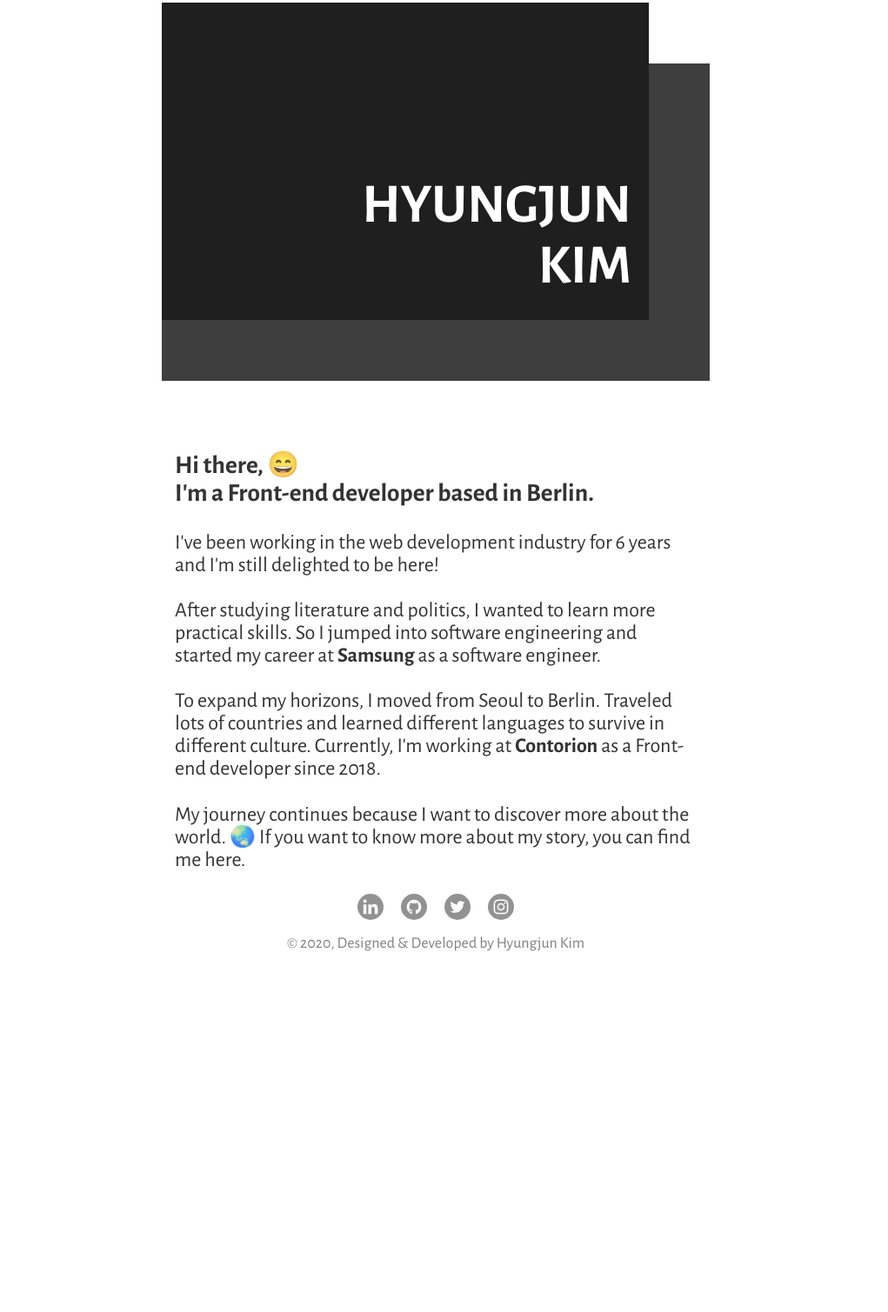
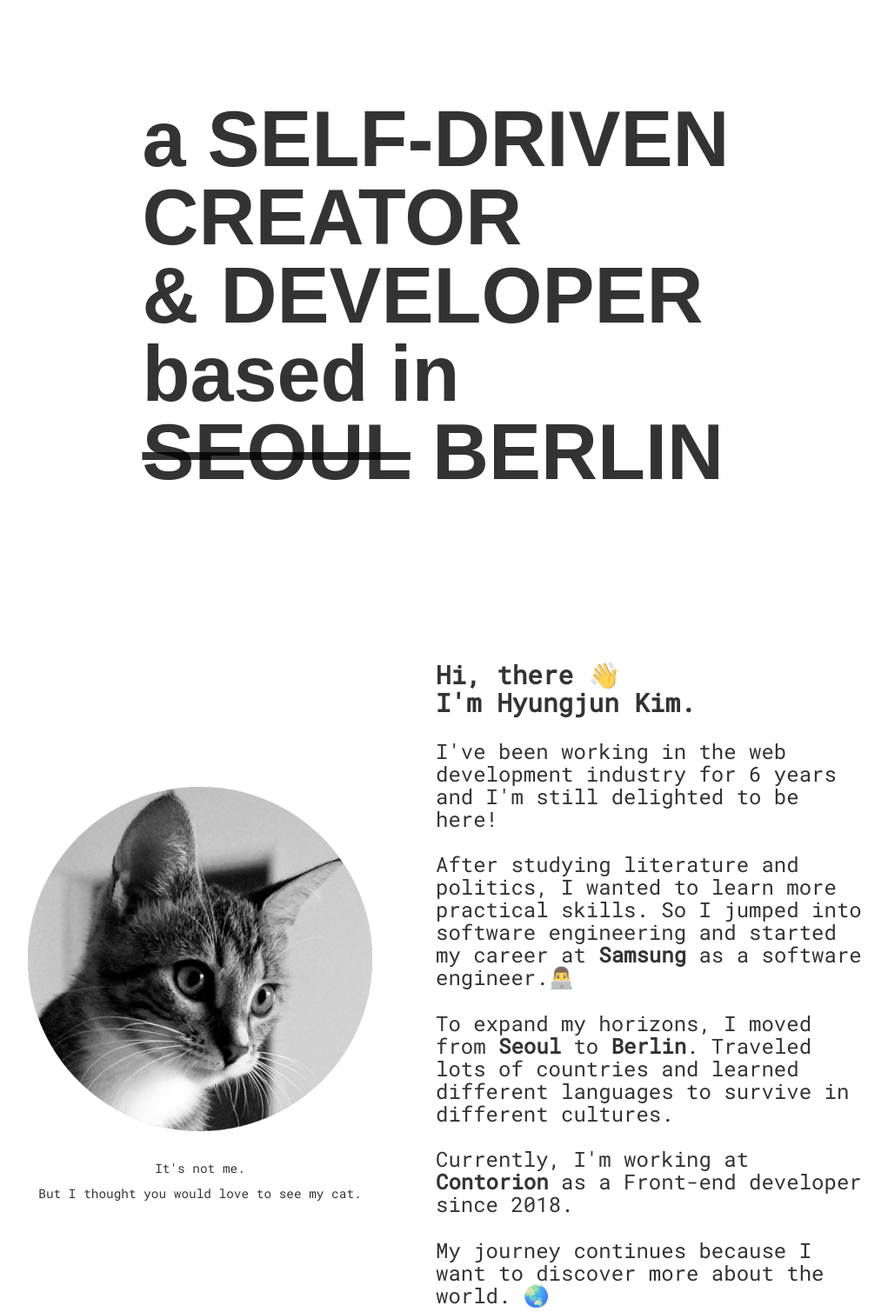
Before and after one commit to rilakkim/rilakkim.github.io, a Gatsby site: page / in a window 1280 px wide. Shown: the part 60-1569 px from the top of the page at 87% size, without its empty margins (139-1160 px from the left). Before the commit the page ends 1170 px from the top, so only its background shows below. Built offline with nearby package versions, Linux system fonts and the light colour scheme; Gatsby itself is replaced by a stand-in of ours; a web font is replaced by a local one.

Commit message:
Update with new design

```diff
--- a/gatsby-config.js
+++ b/gatsby-config.js
@@ -41,7 +41,7 @@ module.exports = {
       resolve: 'gatsby-plugin-web-font-loader',
       options: {
         google: {
-          families: ['Alegreya Sans:400,700,800', 'Damascus']
+          families: ['Eczar:400,800', 'Roboto Mono:400']
         }
       }
     }
--- a/src/components/layout.js
+++ b/src/components/layout.js
@@ -1,21 +1,23 @@
 import React from "react"
 import PropTypes from "prop-types"
 import styled from "styled-components"
+import SnsLinks from "../components/snsLinks";
 
 import "./layout.css"
 
 const LayoutContainer = styled.div`
   margin: 0 auto;
-  max-width: 960px;
+  max-width: 1044px;
 `;
 
-const Main = styled.main`
-  font-family: 'Alegreya Sans'
+const StyledMain = styled.main`
+  font-family: Roboto Mono, sans-serif;
+  height: 100%;
 `;
 
 const StyledFooter = styled.footer`
   padding: 12px;
-  font-family: 'Alegreya Sans';
+  font-family: Rubik, sans-serif;
   text-align: center;
   color: grey;
 `;
@@ -24,7 +26,8 @@ const Layout = ({ children }) => {
   return (
     <>
       <LayoutContainer>
-        <Main>{children}</Main>
+        <StyledMain>{children}</StyledMain>
+        <SnsLinks></SnsLinks>
         <StyledFooter>
           © {new Date().getFullYear()}, Designed & Developed by Hyungjun Kim
         </StyledFooter>
--- a/src/pages/index.js
+++ b/src/pages/index.js
@@ -2,18 +2,51 @@ import React from "react";
 import styled from "styled-components";
 import Layout from "../components/layout";
 import SEO from "../components/seo";
-import SnsLinks from "../components/snsLinks";
-import Colors from "../constants/colors";
+import PicoImage from "../images/pico.png"
 
 const StyledSection = styled.section`
   display: flex;
-  height: 70vh;
+  min-height: 100vh;
 `;
 
+const StyledTitleContainer = styled.div`
+  font-size: 2.5rem;
+  font-family: Rubik, sans-serif;
+  font-weight: 800;
+  line-height: 1em;
+  margin: auto;
+
+  @media only screen and (min-width: 30rem) {
+    font-size: 5rem;
+  }
+`
+
+const StyledPhotoTextWrapper = styled.div`
+  flex: 1;
+  display: flex;
+  flex-direction: column;
+  justify-items: center;
+
+  @media only screen and (min-width: 768px) {
+    flex-direction: row;
+  }
+`
+
+const StyledProfilePhotoContainer = styled.div`
+  display: flex;
+  flex-direction: column;
+  align-items: center;
+  flex: 1;
+  margin: auto 0;
+`
+
 const StyledTextContainer = styled.div`
-  width: 640px;
+  flex: 1;
+  max-width: 25em;
   padding: 20px;
   margin: auto;
+  text-align: left;
+  font-family: Roboto Mono, sans-serif;
   font-size: 24px;
 `
 
@@ -22,63 +55,35 @@ const IndexPage = () => {
     <Layout>
       <SEO title="Hyungjun Kim" />
       <StyledSection id="intro">
-        <div
-          style={{
-            display: "flex",
-            alignSelf: "center",
-            justifyContent: `center`,
-            width: `100%`,
-          }}
-        >
-          <div
-            style={{
-              display: `flex`,
-              justifyContent: `flex-end`,
-              alignItems: `flex-end`,
-              width: `560px`,
-              height: `365px`,
-              padding: "0 20px",
-              backgroundColor: Colors.black,
-              color: Colors.white,
-              zIndex: 2,
-            }}
-          >
-            <h1
-              style={{
-                fontSize: `64px`,
-                fontWeight: `600`,
-                textAlign: `right`,
-              }}
-            >
-              HYUNGJUN
-              <br />
-              KIM
-            </h1>
-          </div>
-          <div
-            style={{
-              width: `630px`,
-              height: `365px`,
-              marginLeft: `-560px`,
-              marginTop: `70px`,
-              top: `50px`,
-              left: `0`,
-              backgroundColor: Colors.shadow,
-              zIndex: 1,
-            }}
-          ></div>
-        </div>
+        <StyledTitleContainer>
+          <div>a SELF-DRIVEN</div>
+          <div>CREATOR</div>
+          <div>& DEVELOPER</div>
+          <div>based in </div>
+          <div><strike>SEOUL</strike> BERLIN</div>
+        </StyledTitleContainer>
       </StyledSection>
 
       <StyledSection id="about">
-        <StyledTextContainer>
-          <h2>Hi there, <span role="img" aria-label="smile">😄</span> <br/>I'm a Front-end developer based in Berlin.</h2>
-          <p>I've been working in the web development industry for 6 years and I'm still delighted to be here!</p>
-          <p>After studying literature and politics, I wanted to learn more practical skills. So I jumped into software engineering and started my career at <strong>Samsung</strong> as a software engineer.</p>
-          <p>To expand my horizons, I moved from Seoul to Berlin. Traveled lots of countries and learned different languages to survive in different culture. Currently, I'm working at <strong>Contorion</strong> as a Front-end developer since 2018.</p>
-          <p>My journey continues because I want to discover more about the world. <span role="img" aria-label="earth">🌏</span> If you want to know more about my story, you can find me here.</p>
-          <SnsLinks></SnsLinks>
-        </StyledTextContainer>
+        <StyledPhotoTextWrapper>
+          <StyledProfilePhotoContainer>
+            <img src={PicoImage} width="400" alt="My cat Pico"></img>
+            <div style={{
+              padding: '0 8px',
+              textAlign: 'center',
+            }}>
+              <small>It's not me.<br/>But I thought you would love to see my cat.</small>
+            </div>
+          </StyledProfilePhotoContainer>
+          <StyledTextContainer>
+            <h2>Hi, there <span role="img" aria-label="Waving Hand Sign">👋</span><br/>I'm Hyungjun Kim.</h2>
+            <p>I've been working in the web development industry for 6 years and I'm still delighted to be here!</p>
+            <p>After studying literature and politics, I wanted to learn more practical skills. So I jumped into software engineering and started my career at <strong>Samsung</strong> as a software engineer.👨‍💻</p>
+            <p>To expand my horizons, I moved from <strong>Seoul</strong> to <strong>Berlin</strong>. Traveled lots of countries and learned different languages to survive in different cultures.</p>
+            <p>Currently, I'm working at <strong>Contorion</strong> as a Front-end developer since 2018.</p>
+            <p>My journey continues because I want to discover more about the world. <span role="img" aria-label="earth">🌏</span></p>
+          </StyledTextContainer>
+        </StyledPhotoTextWrapper>
       </StyledSection>
     </Layout>
   );
```
Also changed, not shown: src/images/pico.png (added).
